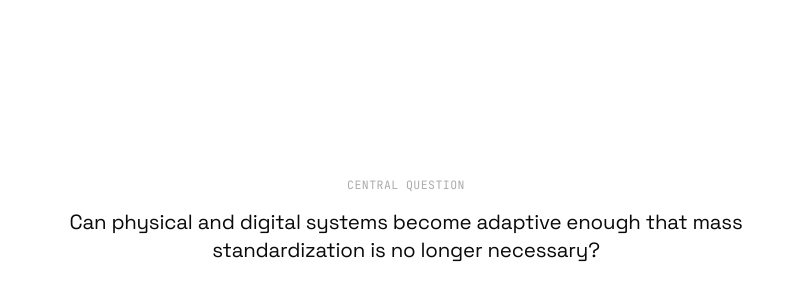
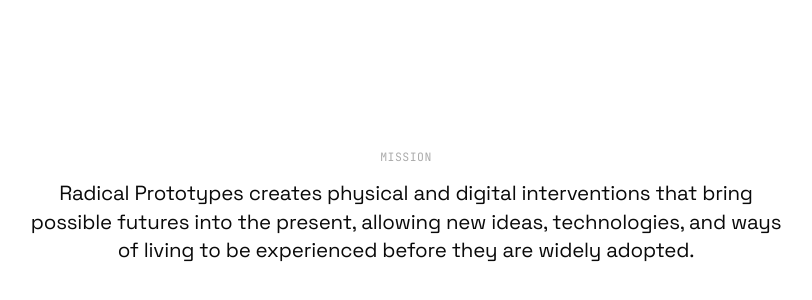
Before and after one commit to rajvi08/radicalprototypes, a plain HTML site: page index.html in a window 1280 px wide. Shown: the part 1223-1523 px from the top of the page, without its empty margins (234-1046 px from the left). Drawn offline with Linux system fonts and the light colour scheme; animation ran at ten frames a second.

Commit message:
Update website content and structure

```diff
--- a/index.html
+++ b/index.html
@@ -109,10 +109,12 @@
           </div>
 
           <div class="philosophy__question" data-show-stage="0">
-            <span class="mono">central question</span>
+            <span class="mono">mission</span>
             <p>
-              Can physical and digital systems become adaptive enough that mass
-              standardization is no longer necessary?
+              Radical Prototypes creates physical and digital interventions that
+              bring possible futures into the present, allowing new ideas,
+              technologies, and ways of living to be experienced before they are
+              widely adopted.
             </p>
           </div>
         </div>
```
